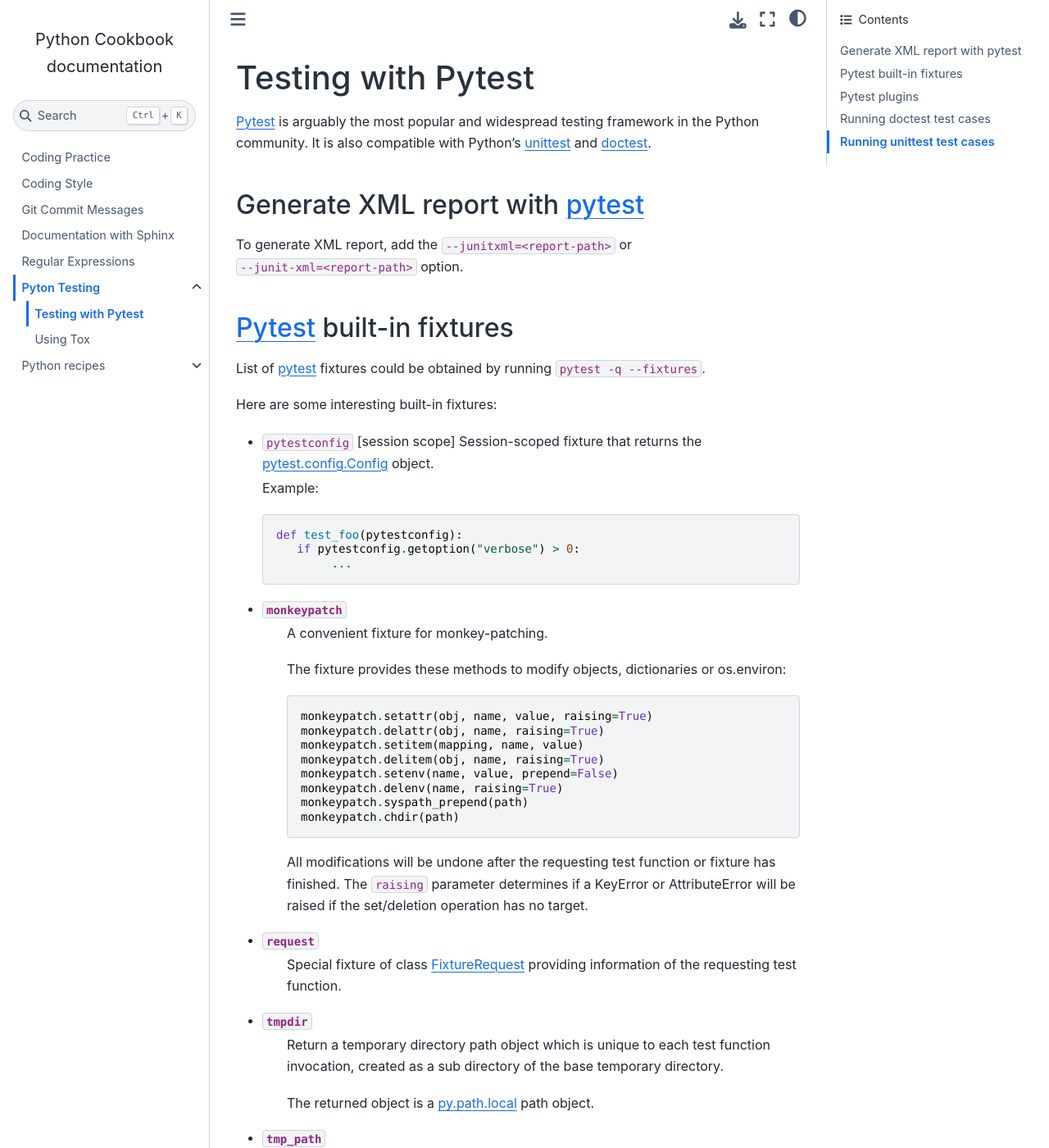
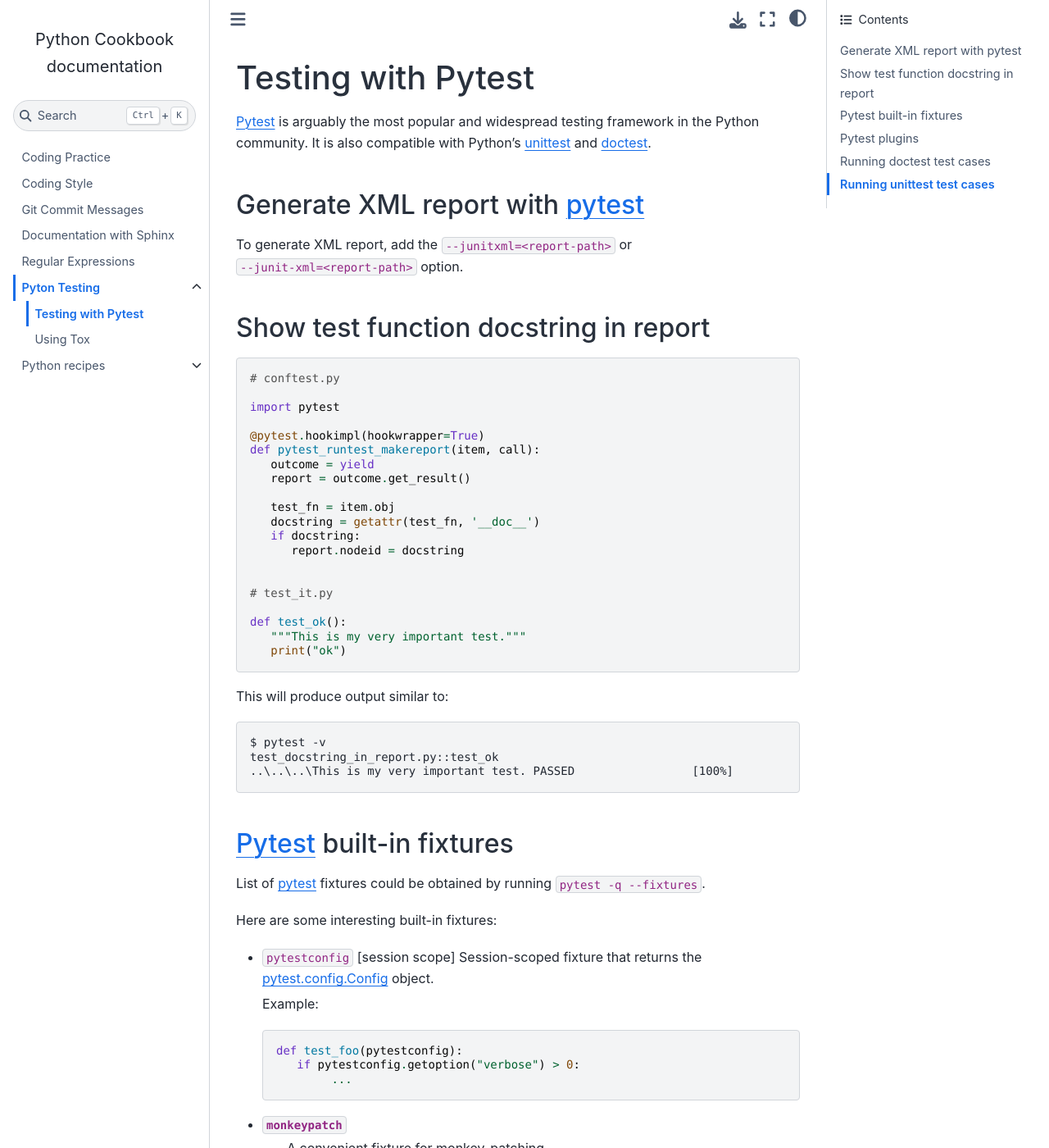
Before and after one commit to ivangeorgiev/python-cookbook, a Sphinx documentation site: the page built from docs/testing_pytest.rst, in a window 1280 px wide and 1400 px high. Shown: the whole window at 82% size. Built offline with Sphinx 7.4.7 and the Sphinx Book theme 1.1.4, drawn with Linux system fonts in a browser that asks for light colours.

Commit message:
feat: show function docstring pytest

```diff
--- a/docs/testing_pytest.rst
+++ b/docs/testing_pytest.rst
@@ -8,6 +8,40 @@
 -----------------------------------
 
 To generate XML report, add the ``--junitxml=<report-path>`` or ``--junit-xml=<report-path>`` option.
+
+Show test function docstring in report
+---------------------------------------
+
+.. code-block:: python
+
+   # conftest.py
+
+   import pytest
+
+   @pytest.hookimpl(hookwrapper=True)
+   def pytest_runtest_makereport(item, call):
+      outcome = yield
+      report = outcome.get_result()
+
+      test_fn = item.obj
+      docstring = getattr(test_fn, '__doc__')
+      if docstring:
+         report.nodeid = docstring
+
+
+   # test_it.py
+
+   def test_ok():
+      """This is my very important test."""
+      print("ok")
+
+This will produce output similar to:
+
+.. code-block:: console
+
+   $ pytest -v
+   test_docstring_in_report.py::test_ok
+   ..\..\..\This is my very important test. PASSED                 [100%]
 
 `Pytest`_ built-in fixtures
 ----------------------------
```
